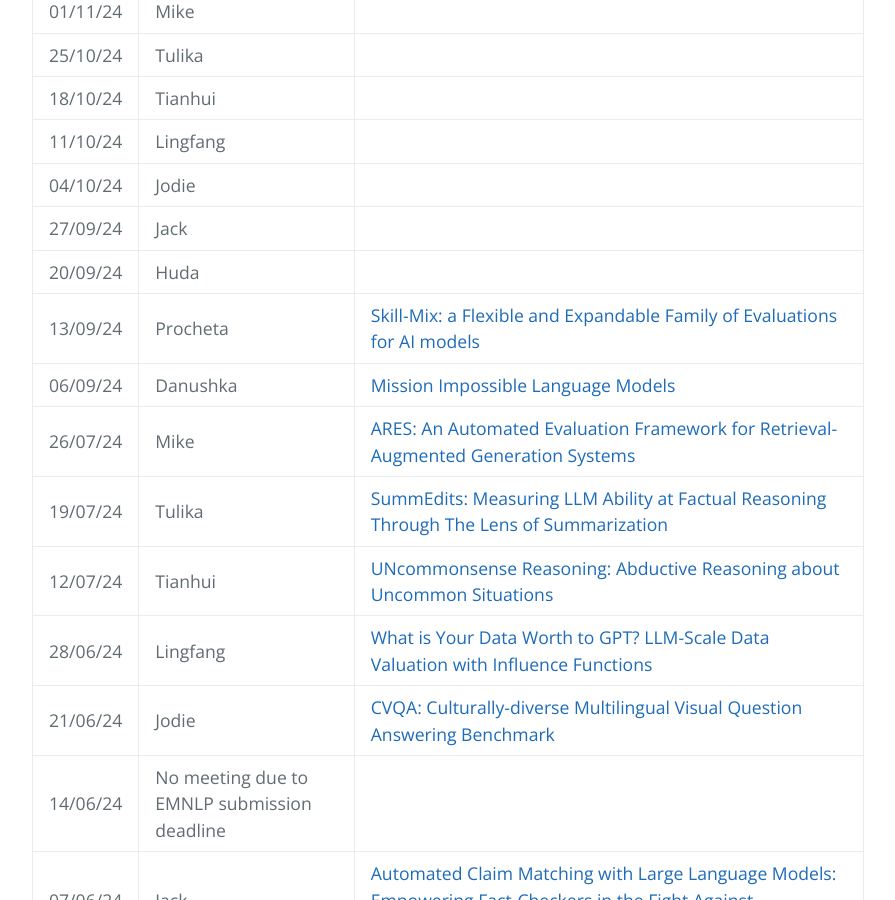
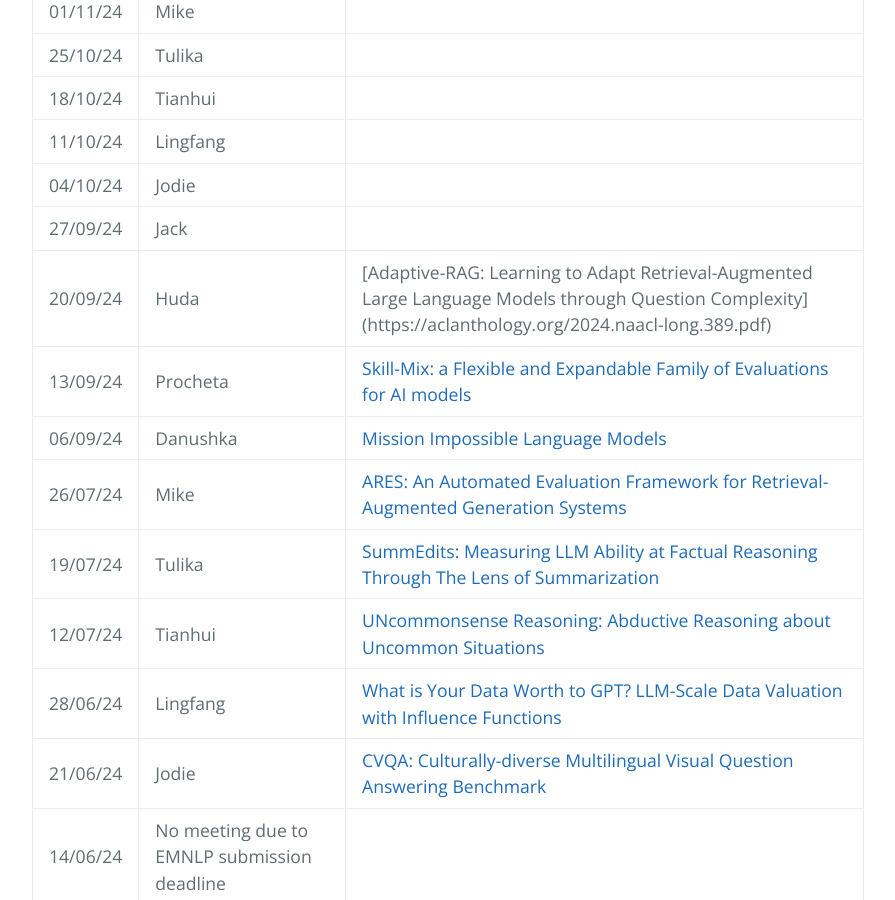
Before and after one commit to LivNLP/livnlp.github.io, a Jekyll site: the page built from reading.md, in a window 1280 px wide and 900 px high, scrolled down 932 px. Shown: the whole window, without its empty margins (192-1087 px from the left). Built offline with Jekyll 4.4.1, drawn with Linux system fonts in a browser that asks for light colours.

Commit message:
Update reading.md

```diff
--- a/reading.md
+++ b/reading.md
@@ -26,7 +26,7 @@ We meet on a weely basis to discuss recent research papers. Here is the schedule
 | 11/10/24 | Lingfang |
 | 04/10/24 | Jodie |
 | 27/09/24 | Jack |
-| 20/09/24 | Huda |
+| 20/09/24 | Huda | [Adaptive-RAG: Learning to Adapt Retrieval-Augmented Large Language Models through Question Complexity] (https://aclanthology.org/2024.naacl-long.389.pdf)
 | 13/09/24 | Procheta | [Skill-Mix: a Flexible and Expandable Family of Evaluations for AI models](https://arxiv.org/abs/2310.17567)
 | 06/09/24 | Danushka | [Mission Impossible Language Models](https://aclanthology.org/2024.acl-long.787)
 | 26/07/24 | Mike | [ARES: An Automated Evaluation Framework for Retrieval-Augmented Generation Systems](https://aclanthology.org/2024.naacl-long.20/)
```
